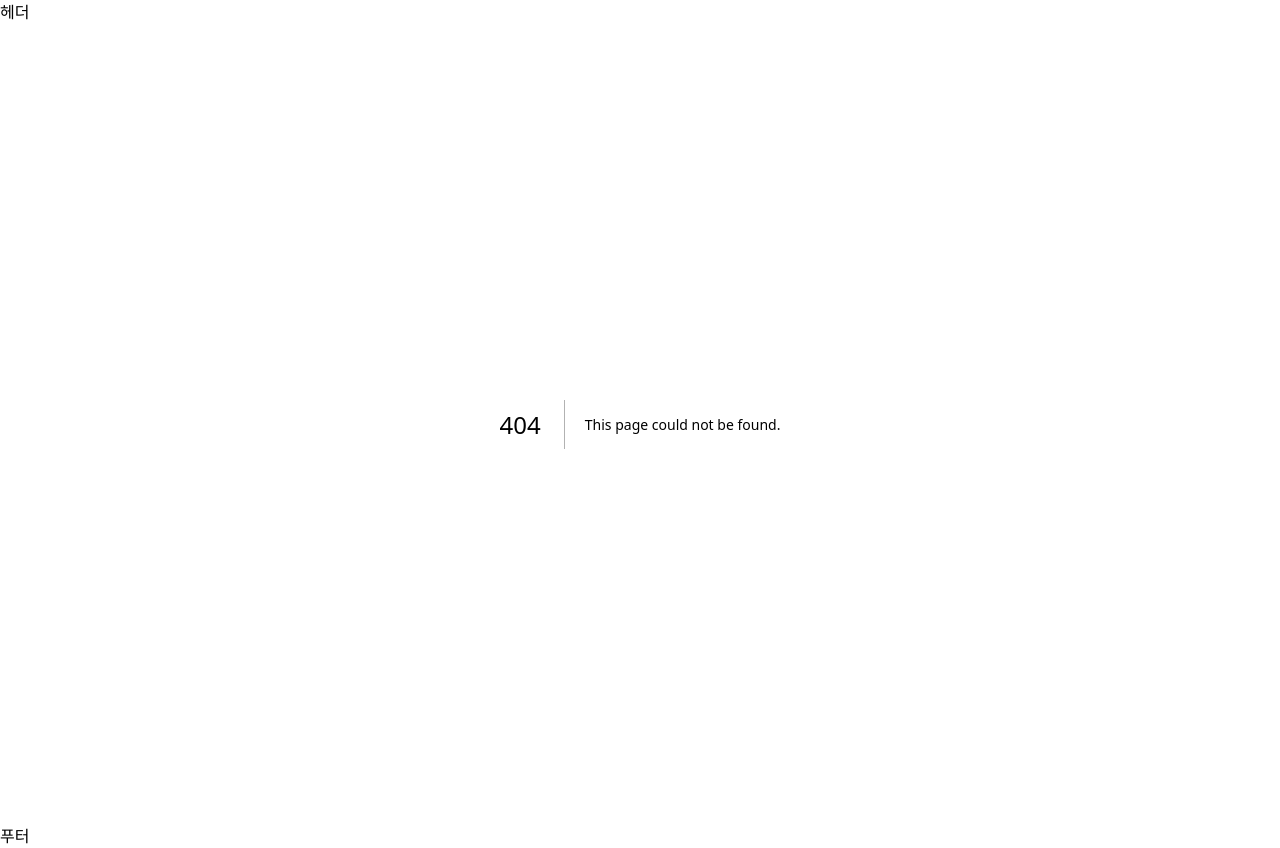
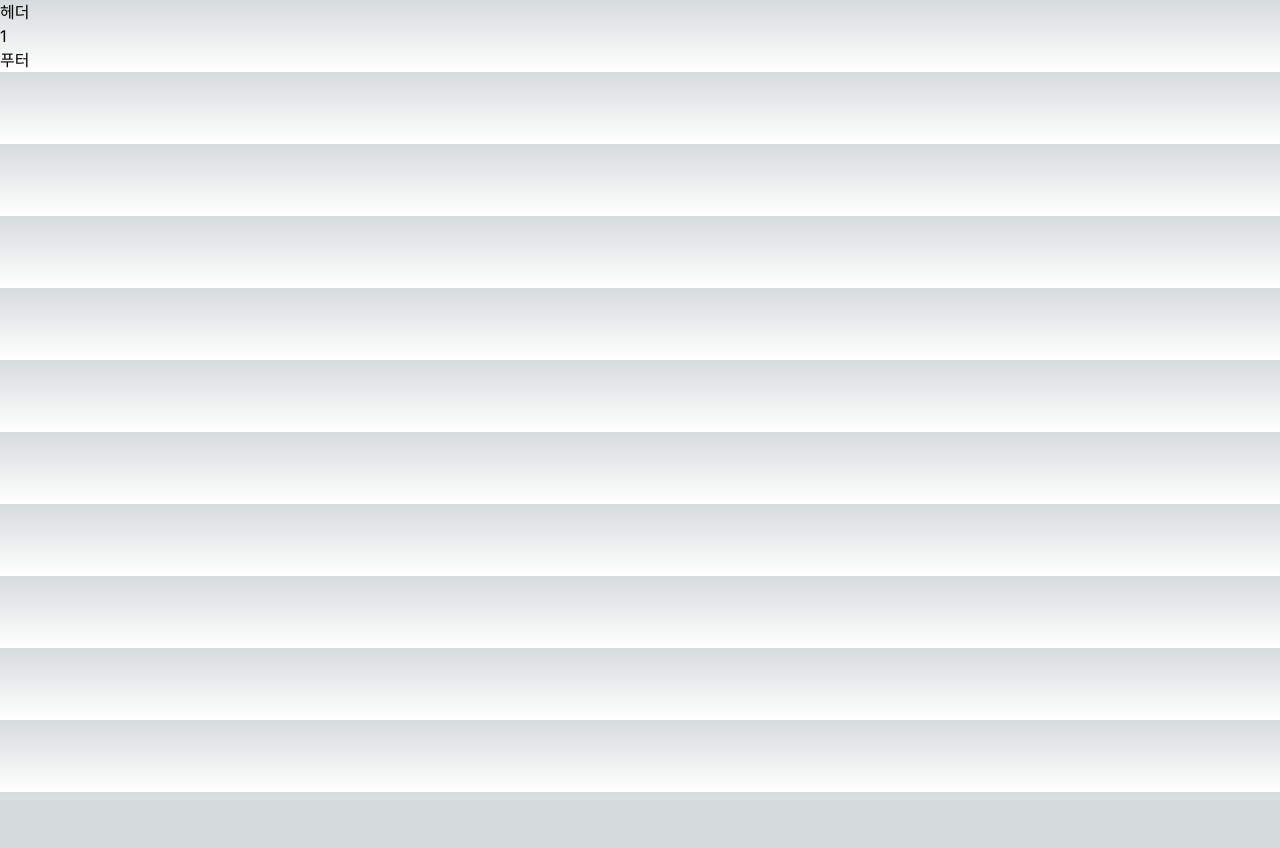
Before and after one commit to Chun-gu/blog, a Next.js app: page /posts/1 in a window 1280 px wide. Before the commit this address had no page. After the commit the page ends 800 px from the top, so only its background shows below. Built offline with nearby package versions, Linux system fonts and the light colour scheme.

Commit message:
feat: add page for detailed posts

```diff
--- /dev/null
+++ b/src/app/posts/[id]/page.tsx
@@ -0,0 +1,3 @@
+export default async function Page({ params }: { params: { id: string } }) {
+  return <h1>{params.id}</h1>
+}
```
